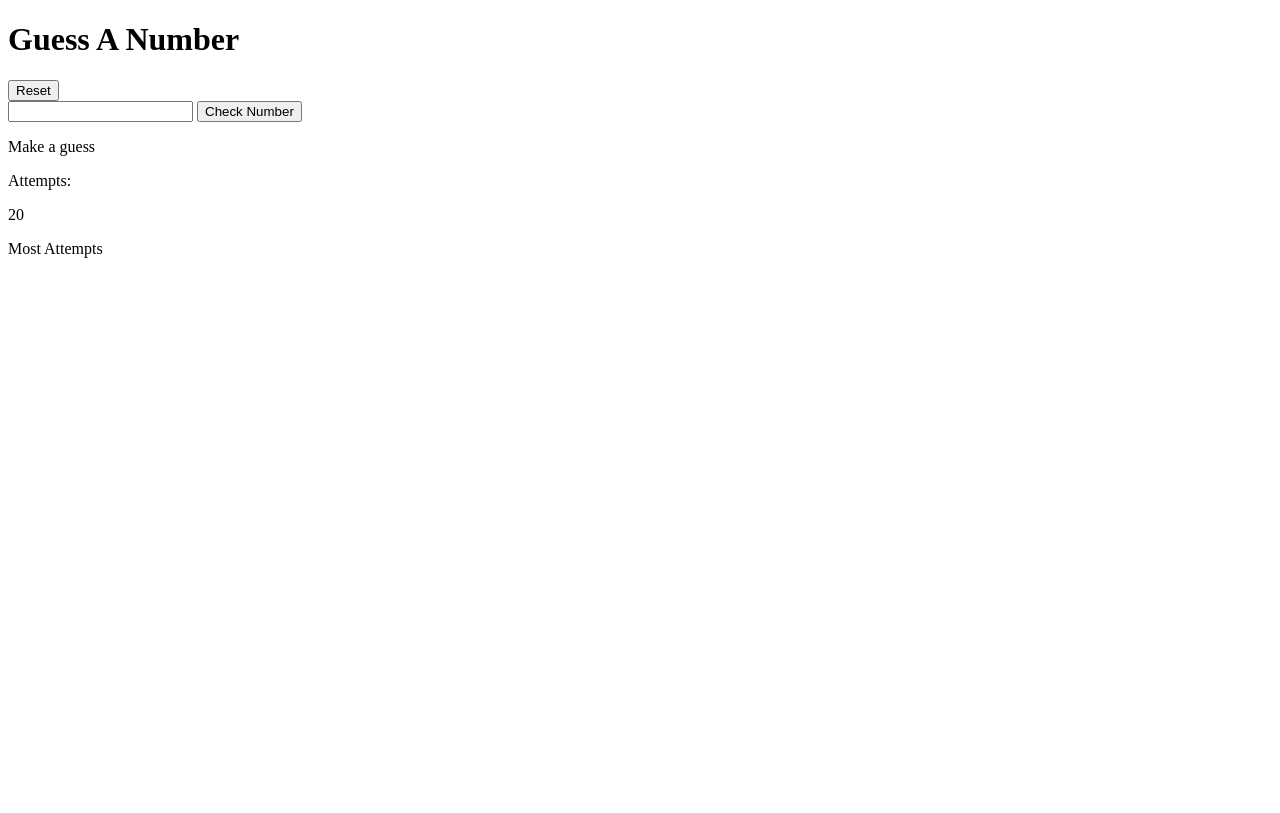
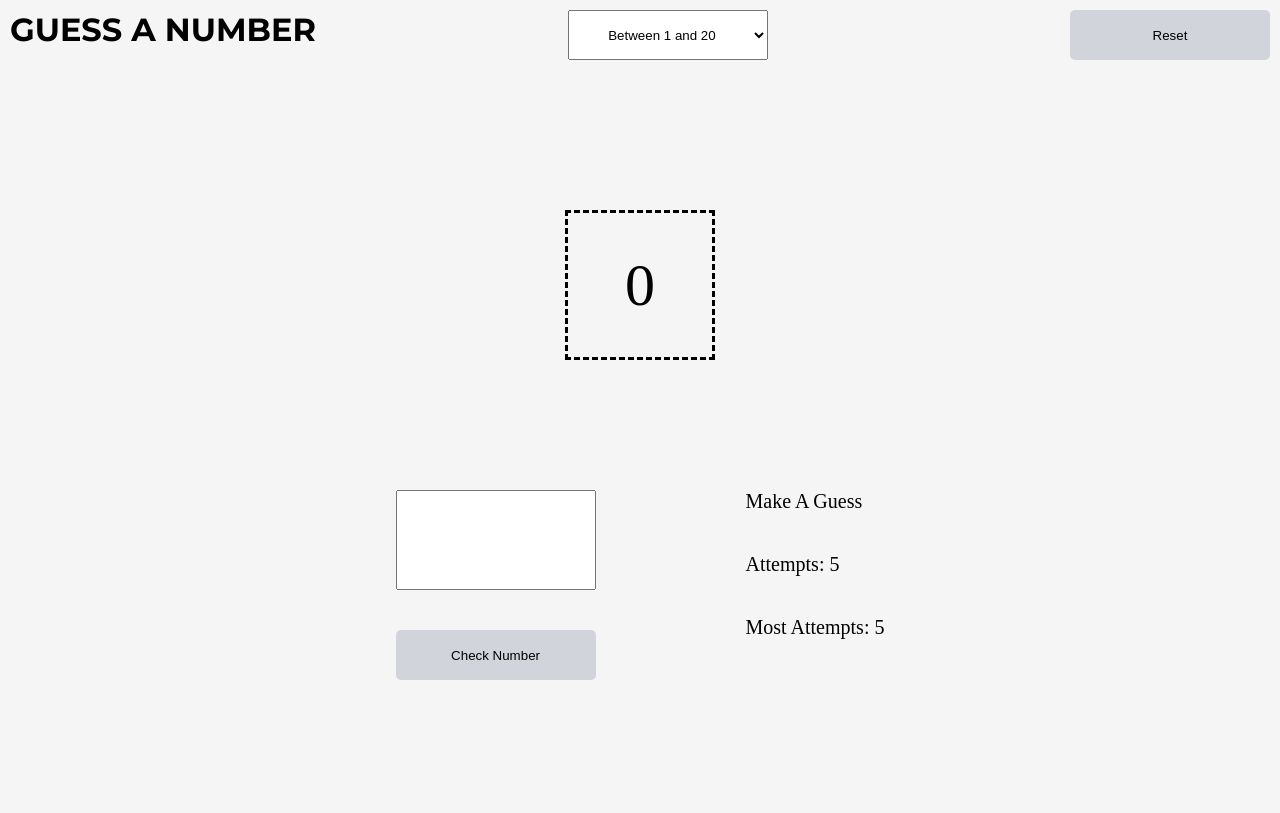
Before and after one commit to Ebenmars/Number-Guesser, a plain HTML site: page index.html in a window 1280 px wide. Drawn offline with Linux system fonts and the light colour scheme.

Commit message:
CSS Complete

```diff
--- a/index.html
+++ b/index.html
@@ -4,24 +4,35 @@
     <meta charset="UTF-8">
     <meta name="viewport" content="width=device-width, initial-scale=1.0">
     <title>Guess Number</title>
+    <link rel="stylesheet" href="styles.css">
 </head>
 <body>
+    <div class="container">
     <header>
+        <div class="header-top">
         <h1>Guess A Number</h1>
-        <p></p>
+         <select class="between-amount">
+            <option value="20">Between 1 and 20</option>
+            <option value="50">Between 1 and 50</option>
+            <option value="100">Between 1 and 100</option>
+             <option value="1000">Between 1 and 1000</option>
+        </select>
         <button class="reset-btn">Reset</button>
+    </div>
+        <div class="display-number"><span>0</span></div>
     </header>
     <main>
-        <div class="left">
+        <div class="left-side">
             <input type="number" id="number-gussed">
             <button class="check-btn" id="check-guess">Check Number</button>
         </div>
-        <div class="right">
-            <p>Make a guess</p>
-            <p>Attempts:<p>20</p>
-            <p>Most Attempts</p>
+        <div class="right-side">
+            <p>Make A Guess</p>
+            <p>Attempts:<span> 5</span></p>
+            <p>Most Attempts:<span> 5</span></p>
         </div>
     </main>
-
+    </div>
+    <script src="script.js"></script>
 </body>
 </html>
--- a/styles.css
+++ b/styles.css
@@ -0,0 +1,108 @@
+@import url("https://fonts.googleapis.com/css2?family=Inter:wght@100;200;300;400;500;600&family=Montserrat:wght@400;600;700&display=swap");
+
+* {
+  padding: 0;
+  margin: 0;
+  box-sizing: border-box;
+}
+
+.container {
+  padding: 10px;
+  background-color: #f5f5f5;
+}
+
+header {
+  height: 60vh;
+}
+
+.header-top {
+  display: flex;
+  justify-content: space-between;
+}
+
+.display-number span {
+  margin-top: 150px;
+  height: 150px;
+  width: 150px;
+  font-size: 60px;
+  border-style: dashed;
+  margin-right: auto;
+  margin-left: auto;
+  display: flex;
+  justify-content: center;
+  align-items: center;
+}
+
+header .reset-btn {
+  height: 50px;
+  width: 200px;
+  text-align: center;
+  border-radius: 5px;
+  border-style: none;
+  background-color: #d1d5db;
+}
+
+header .reset-btn:hover {
+  cursor: pointer;
+  background-color: black;
+  color: white;
+}
+
+header .between-amount {
+  height: 50px;
+  width: 200px;
+  text-align: center;
+  margin-right: 50px;
+}
+
+h1 {
+  font-family: "Montserrat";
+  text-transform: uppercase;
+}
+
+main {
+  height: 40vh;
+  display: flex;
+  justify-content: center;
+  gap: 150px;
+  font-family: "Inter, sans-serif";
+}
+
+.left-side {
+  display: flex;
+  flex-direction: column;
+  gap: 40px;
+  font-family: "Inter, sans-serif";
+}
+
+.left-side input {
+  height: 100px;
+  width: 200px;
+  text-align: center;
+  font-size: 50px;
+  font-family: "Inter, sans-serif";
+}
+
+.left-side .check-btn {
+  height: 50px;
+  width: 200px;
+  text-align: center;
+  border-radius: 5px;
+  border-style: none;
+  background-color: #d1d5db;
+}
+
+.left-side .check-btn:hover {
+  cursor: pointer;
+  background-color: black;
+  color: white;
+}
+
+.right-side {
+  display: flex;
+  flex-direction: column;
+  gap: 40px;
+  font-family: "Inter, sans-serif";
+
+  font-size: 20px;
+}
```
